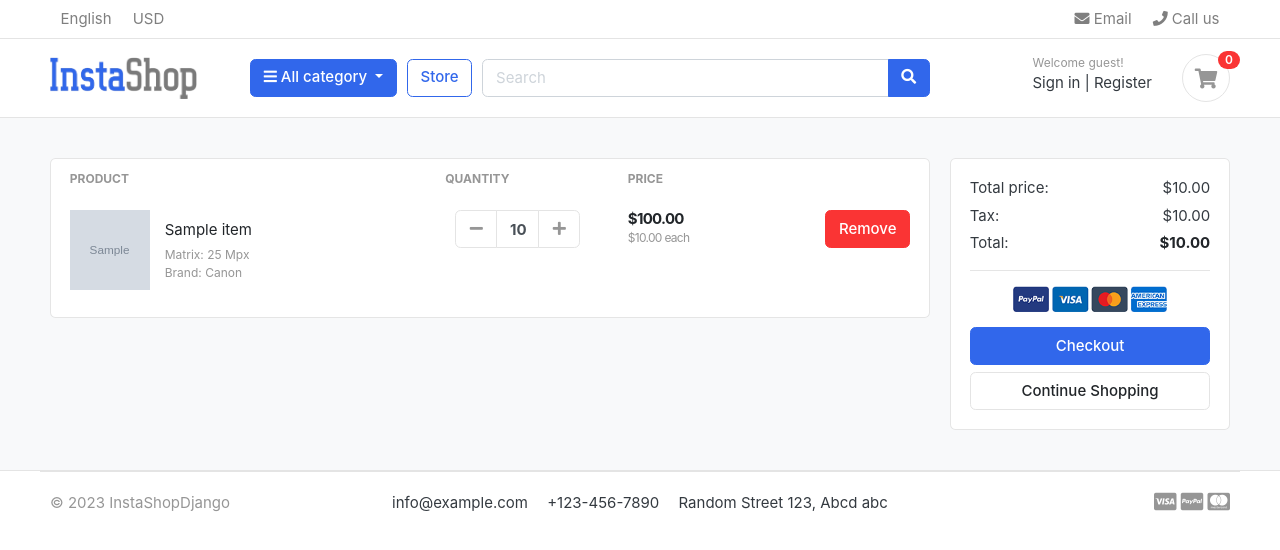
After one commit to PyMustafa/InstaShop, a Django app: template store/templates/store/cart.html in a window 1280 px wide. The commit adds this page. Shown: the top 550 px of the page. Run offline with Django 5.2, Linux system fonts and the light colour scheme; the template is opened without the code that fills it: most values are stand-ins (such as "Sample title", 1, 10 or a date in 2020); grey boxes marked "Sample" are stand-in pictures; some libraries are stand-ins or nearby versions; some web fonts are replaced.

Commit message:
Add to cart functionality & Cart template and views

```diff
--- a/core/urls.py
+++ b/core/urls.py
@@ -23,6 +23,8 @@ from store import views
 urlpatterns = [
     path('admin/', admin.site.urls),
     path('', views.home, name='home'),
-    path('store/', include('store.urls'))
+    path('store/', include('store.urls')),
+    # path('cart/', include('cart.urls')),
+    # path('add-to-cart/', views.add_to_cart, name='add-to-cart'),
 
 ] + static(settings.MEDIA_URL, document_root=settings.MEDIA_ROOT)
--- /dev/null
+++ b/static/js/function.js
@@ -0,0 +1,63 @@
+//############## Increment and Increment Quantity ##############//
+const $quantity = $("#product-quantity");
+
+// Get plus/minus buttons
+const $plusBtn = $("#button-plus");
+const $minusBtn = $("#button-minus");
+
+// Increment handler
+$plusBtn.click(function () {
+    let currVal = parseInt($quantity.val());
+    if (currVal < 10) {
+        $quantity.val(currVal + 1);
+    }
+});
+
+// Decrement handler
+$minusBtn.click(function () {
+    let currVal = parseInt($quantity.val());
+    if (currVal > 1) {
+        $quantity.val(currVal - 1);
+    }
+});
+
+
+$(".add-to-cart-btn").on("click", function () {
+
+    let this_val = $(this)
+    let index_val = this_val.attr('data-index')
+    console.log("index_val: ", index_val)
+    let product_quantity = $(".product-quantity-" + index_val).val()
+    let product_name = $(".product-name-" + index_val).val()
+    let product_id = $(".product-id-" + index_val).val()
+    let product_image = $(".product-image-" + index_val).val()
+    let product_price = $(".product-price-" + index_val).text()
+
+
+    console.log("product_quantity: ", product_quantity)
+    console.log("product_name: ", product_name)
+    console.log("product_id: ", product_id)
+    console.log("product_image: ", product_image)
+    console.log("product_price: ", product_price)
+    console.log("Current Element: ", this_val)
+
+    $.ajax({
+        url: '/store/add-to-cart',
+        data: {
+            'id': product_id,
+            'name': product_name,
+            'price': product_price,
+            'qty': product_quantity,
+            'img': product_image,
+        },
+        dataType: 'json',
+        beforeSend: function () {
+            console.log('Adding product to cart..');
+        },
+        success: function (response) {
+            this_val.removeClass("btn-primary").addClass("btn-success").text("Added to Cart!").prop("disabled", true);
+            console.log('product added to cart')
+            $(".cart-items-count").text(response.totalcartitems)
+        }
+    })
+})
--- a/store/admin.py
+++ b/store/admin.py
@@ -15,3 +15,4 @@ class ModelNameAdmin(admin.ModelAdmin):
 class ProductAdmin(admin.ModelAdmin):
     search_fields = ['name', 'slug']
     prepopulated_fields = {'slug': ('name',)}
+    list_display = ['name', 'stock', 'created_at', 'updated_at']
--- /dev/null
+++ b/store/templates/store/cart.html
@@ -0,0 +1,101 @@
+{% extends 'base.html' %}
+{% load static %}
+
+{% block content %}
+    <section class="section-content padding-y bg">
+        <div class="container">
+            <!-- ============================ COMPONENT 1 ================================= -->
+
+            <div class="row">
+                <aside class="col-lg-9">
+                    <div class="card">
+                        <table class="table table-borderless table-shopping-cart">
+                            <thead class="text-muted">
+                            <tr class="small text-uppercase">
+                                <th scope="col">Product</th>
+                                <th scope="col" width="120">Quantity</th>
+                                <th scope="col" width="120">Price</th>
+                                <th scope="col" class="text-right" width="200"></th>
+                            </tr>
+                            </thead>
+                            <tbody>
+                            {% for product_id, item in cart_data.items %}
+                                <tr>
+                                    <td>
+                                        <figure class="itemside align-items-center">
+                                            <div class="aside"><img src="{{ item.image }}" class="img-sm"></div>
+                                            <figcaption class="info">
+                                                <a href="#" class="title text-dark">{{ item.name }}</a>
+                                                <p class="text-muted small">Matrix: 25 Mpx <br> Brand: Canon</p>
+                                            </figcaption>
+                                        </figure>
+                                    </td>
+                                    <td>
+                                        <!-- col.// -->
+                                        <div class="col">
+                                            <div class="input-group input-spinner">
+                                                <div class="input-group-prepend">
+                                                    <button class="btn btn-light" type="button" id="button-plus"><i
+                                                            class="fa fa-minus"></i></button>
+                                                </div>
+                                                <input type="text" class="form-control product-quantity" id
+                                                       value="{{ item.qty }}">
+                                                <div class="input-group-append">
+                                                    <button class="btn btn-light" type="button" id="button-minus"><i
+                                                            class="fa fa-plus"></i></button>
+                                                </div>
+                                            </div> <!-- input-group.// -->
+                                        </div> <!-- col.// -->
+                                    </td>
+                                    <td>
+                                        <div class="price-wrap">
+                                            <var class="price">$<span>{% widthratio item.price 1 item.qty as sub_total %}{{ sub_total | floatformat:2 }}</span></var>
+                                            <small class="text-muted"> $<span>{{ item.price | floatformat:2 }}</span>
+                                                each </small>
+                                        </div> <!-- price-wrap .// -->
+                                    </td>
+                                    <td class="text-right">
+                                        <a href="" class="btn btn-danger"> Remove</a>
+                                    </td>
+                                </tr>
+                            {% endfor %}
+                            </tbody>
+                        </table>
+                    </div> <!-- card.// -->
+
+                </aside> <!-- col.// -->
+                <aside class="col-lg-3">
+
+                    <div class="card">
+                        <div class="card-body">
+                            <dl class="dlist-align">
+                                <dt>Total price:</dt>
+                                <dd class="text-right">$<span>{{ cart_total_amount | floatformat:2 }}</span></dd>
+                            </dl>
+                            <dl class="dlist-align">
+                                <dt>Tax:</dt>
+                                <dd class="text-right"> $<span>{{ tax|floatformat:2 }}</span></dd>
+                            </dl>
+                            <dl class="dlist-align">
+                                <dt>Total:</dt>
+                                <dd class="text-right text-dark b"><strong>$<span>{{ grand_total|floatformat:2 }}</span></strong></dd>
+                            </dl>
+                            <hr>
+                            <p class="text-center mb-3">
+                                <img src="{% static './images/misc/payments.png' %}" height="26">
+                            </p>
+                            <a href="./place-order.html" class="btn btn-primary btn-block"> Checkout </a>
+                            <a href="{% url 'store' %}" class="btn btn-light btn-block">Continue Shopping</a>
+                        </div> <!-- card-body.// -->
+                    </div> <!-- card.// -->
+
+                </aside> <!-- col.// -->
+
+
+            </div> <!-- row.// -->
+            <!-- ============================ COMPONENT 1 END .// ================================= -->
+
+        </div> <!-- container .//  -->
+    </section>
+    <!-- ========================= SECTION CONTENT END// ========================= -->
+{% endblock content %}
--- a/store/urls.py
+++ b/store/urls.py
@@ -2,6 +2,9 @@ from django.urls import path
 from . import views
 urlpatterns = [
     path('', views.store, name='store'),
-    path('<slug:category_slug>/', views.store, name='category-products'),
-    path('<slug:category_slug>/<slug:product_slug>/', views.product_details, name='product-details'),
+    path('cat/<slug:category_slug>/', views.store, name='category-products'),
+    path('cat/<slug:category_slug>/<slug:product_slug>/', views.product_details, name='product-details'),
+
+    path('cart/', views.cart_view, name='cart'),
+    path('add-to-cart/', views.add_to_cart, name='add-to-cart'),
 ]
--- a/templates/base.html
+++ b/templates/base.html
@@ -29,6 +29,7 @@
     <!-- custom javascript -->
     <script src="{% static 'js/script.js' %}" type="text/javascript"></script>
 
+
     <script type="text/javascript">
         /// some script
 
@@ -44,15 +45,17 @@
 <body>
 
 
-  <!-- navbar -->
-  {% include 'includes/navbar.html' %}
+<!-- navbar -->
+{% include 'includes/navbar.html' %}
 
-  {% block content %}
-  <!-- content -->
-  {% endblock content %}
+{% block content %}
+    <!-- content -->
+{% endblock content %}
 
 <!-- footer -->
 {% include 'includes/footer.html' %}
 
+
+<script src="{% static 'js/function.js' %}" type="text/javascript"></script>
 </body>
 </html>
--- a/templates/includes/navbar.html
+++ b/templates/includes/navbar.html
@@ -67,9 +67,9 @@
                                 <a href="./register.html"> Register</a>
                             </div>
                         </div>
-                        <a href="./cart.html" class="widget-header pl-3 ml-3">
+                        <a href="{% url 'cart' %}" class="widget-header pl-3 ml-3">
                             <div class="icon icon-sm rounded-circle border"><i class="fa fa-shopping-cart"></i></div>
-                            <span class="badge badge-pill badge-danger notify">0</span>
+                            <span class="badge badge-pill badge-danger notify cart-items-count">{{ request.session.cart_data_obj|length }}</span>
                         </a>
                     </div> <!-- widgets-wrap.// -->
                 </div> <!-- col.// -->
```
Also changed, not shown: store/templates/store/product-details.html (+29 -8 lines), store/templates/store/store.html (+15 -3 lines), store/views.py (+61 -1 lines).
